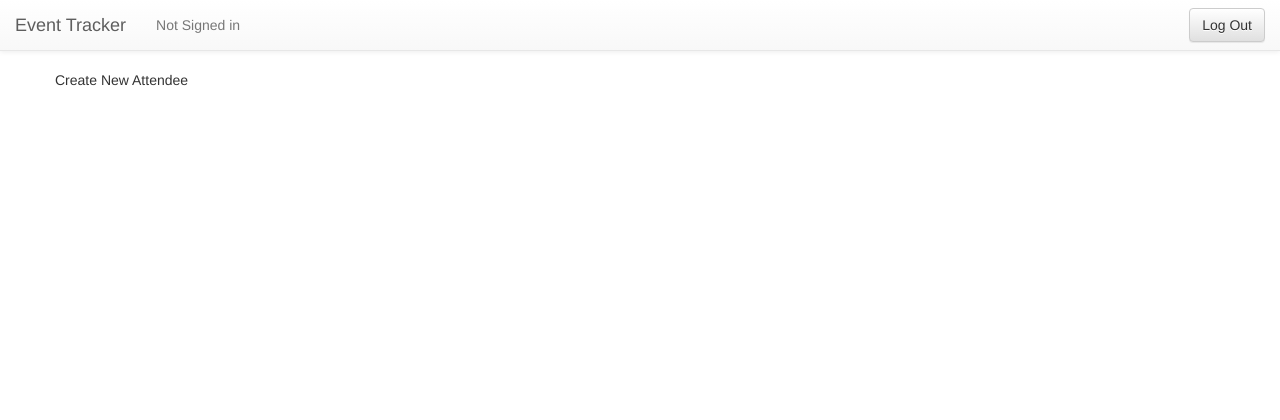
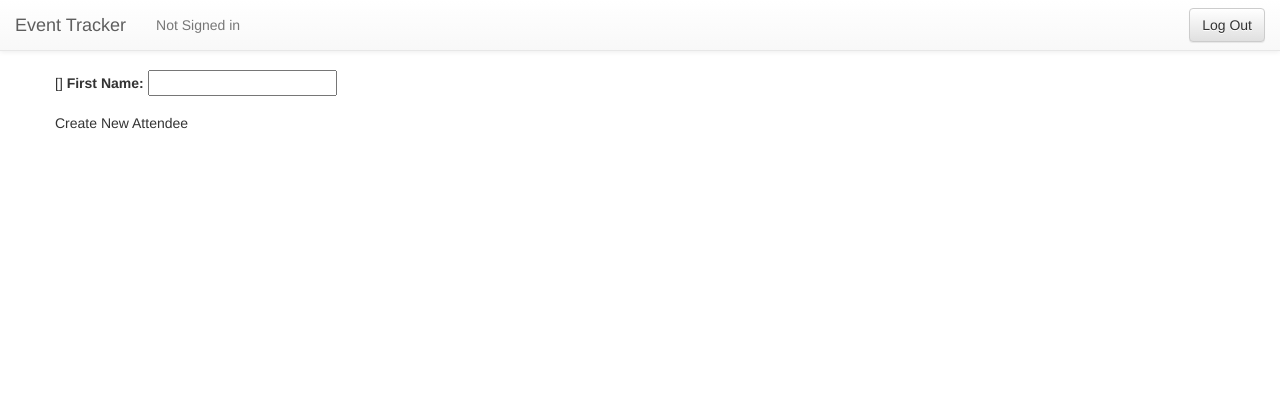
Before and after one commit to diversified-cheesecake/bk-event, a Django app: template event/templates/event/attendee_form.html in a window 1280 px wide. Shown: the top 420 px of the page. Run offline with Django 3.2, Linux system fonts and the light colour scheme; the template is opened without the code that fills it, so the values that code supplies are empty, except form fields; tables that the repository leaves empty hold one stand-in row (values such as "Sample post"); form fields are guessed from the names that the template uses; some libraries are stand-ins or nearby versions.

Commit message:
modified form

```diff
--- a/event/templates/event/attendee_form.html
+++ b/event/templates/event/attendee_form.html
@@ -3,6 +3,17 @@
 {% extends "event/base.html" %}
 
 {% block content %}
+
+<form class="form-horizontal">
+
+<div class="form-group">
+    {{ form.first_name.errors }}
+    <label for="{{ form.subject.id_for_label }}">First Name:</label>
+    {{ form.subject }}
+</div>
+
+
+
 
 <form class="form-horizontal" method="post">{% csrf_token %}
 	<div class="form-group"
```
